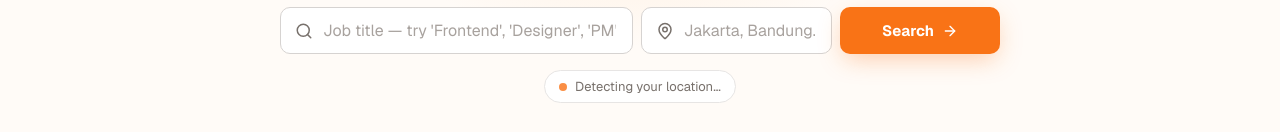
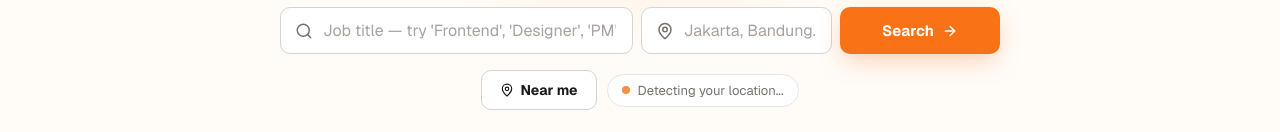
Before and after one commit to faiqahfrs27/lokerin-frontend, a React (Vite) app: page / in a window 1280 px wide. Shown: the part 328-460 px from the top of the page. Built offline with nearby package versions, Linux system fonts and the light colour scheme; no server answers.

Commit message:
fix(jobs): remove auto-fill city effect that overrode near-me toggle state

```diff
--- a/src/pages/Home.tsx
+++ b/src/pages/Home.tsx
@@ -40,6 +40,7 @@ function Home() {
   const navigate = useNavigate();
   const [search, setSearch] = useState("");
   const [locationInput, setLocationInput] = useState("");
+  const [nearMe, setNearMe] = useState(false);
   const { city, isLoading, isDenied, requestLocation } = useGeolocation();
   const location = useLocation();
   const isUnverified = location.state?.unverified;
@@ -50,19 +51,30 @@ function Home() {
   const { mutate: unsaveJob } = useUnsaveJob();
   const savedJobIds = savedJobs?.map((s) => s.jobId) ?? [];
 
+  const activeCity = nearMe ? city : null;
+
   const { data } = usePublicJobs({
     limit: 5,
     sortBy: "createdAt",
     sortOrder: "desc",
-    ...(city && { city }),
+    ...(activeCity && { city: activeCity }),
   });
   const latestJobs = data?.data ?? [];
+
+  const handleNearMe = () => {
+    if (nearMe) {
+      setNearMe(false);
+    } else {
+      requestLocation();
+      setNearMe(true);
+    }
+  };
 
   const handleSearch = () => {
     const params = new URLSearchParams();
     if (search) params.set("q", search);
     if (locationInput) params.set("city", locationInput);
-    else if (city) params.set("city", city);
+    else if (activeCity) params.set("city", activeCity);
     navigate(`/jobs?${params.toString()}`);
   };
 
@@ -118,7 +130,7 @@ function Home() {
                 <div className="input-wrap" style={{ flex: 1 }}>
                   <MapPin size={18} />
                   <input
-                    placeholder={city ?? "Jakarta, Bandung…"}
+                    placeholder={activeCity ?? "Jakarta, Bandung…"}
                     value={locationInput}
                     onChange={(e) => setLocationInput(e.target.value)}
                     onKeyDown={(e) => e.key === "Enter" && handleSearch()}
@@ -131,12 +143,37 @@ function Home() {
                   Search <ArrowRight size={16} />
                 </button>
               </div>
-              <LocationBanner
-                city={city}
-                isLoading={isLoading}
-                isDenied={isDenied}
-                requestLocation={requestLocation}
-              />
+
+              <div
+                style={{
+                  display: "flex",
+                  flexWrap: "wrap",
+                  gap: 10,
+                  alignItems: "center",
+                }}
+              >
+                {!isDenied && (
+                  <button
+                    className={`btn ${nearMe ? "btn-primary" : "btn-secondary"}`}
+                    onClick={handleNearMe}
+                    style={{
+                      display: "flex",
+                      alignItems: "center",
+                      gap: 6,
+                    }}
+                  >
+                    <MapPin size={14} />
+                    {nearMe && city ? `Near ${city}` : "Near me"}
+                  </button>
+                )}
+                <LocationBanner
+                  city={activeCity}
+                  isLoading={isLoading}
+                  isDenied={isDenied}
+                  requestLocation={requestLocation}
+                />
+              </div>
+
               <div className="hero-stats">
                 <div>
                   <strong>2,148</strong> open roles
@@ -157,14 +194,14 @@ function Home() {
           <div className="section-head">
             <div>
               <span className="kicker">
-                {city ? `Near ${city}` : "Fresh today"}
+                {activeCity ? `Near ${activeCity}` : "Fresh today"}
               </span>
               <h2 className="t-h3" style={{ margin: "8px 0 0" }}>
-                {city ? `Jobs in ${city}` : "Latest jobs"}
+                {activeCity ? `Jobs in ${activeCity}` : "Latest jobs"}
               </h2>
             </div>
             <Link
-              to={city ? `/jobs?city=${city}` : "/jobs"}
+              to={activeCity ? `/jobs?city=${activeCity}` : "/jobs"}
               className="btn btn-ghost"
               style={{ textDecoration: "none" }}
             >
--- a/src/pages/Jobs.tsx
+++ b/src/pages/Jobs.tsx
@@ -1,6 +1,5 @@
 import { Calendar, Loader, MapPin, Search } from "lucide-react";
 import { parseAsInteger, parseAsString, useQueryState } from "nuqs";
-import { useEffect } from "react";
 import { useNavigate } from "react-router";
 import Footer from "../components/common/Footer";
 import Navbar from "../components/common/Navbar";
@@ -100,13 +99,6 @@ function Jobs() {
   const { mutate: unsaveJob } = useUnsaveJob();
   const savedJobIds = savedJobs?.map((s) => s.jobId) ?? [];
 
-  // Apply geolocation sebagai default city
-  useEffect(() => {
-    if (city && !cityInput) {
-      setCityInput(city);
-    }
-  }, [city]);
-
   // Handle toggle near me
   const handleNearMe = () => {
     if (nearMe === "true") {
@@ -144,6 +136,7 @@ function Jobs() {
     limit: 12,
     search: debouncedQ || undefined,
     city: debouncedCity || undefined,
+    category: cat !== "All" ? cat : undefined,
     sortBy,
     sortOrder,
     dateFrom,
```
